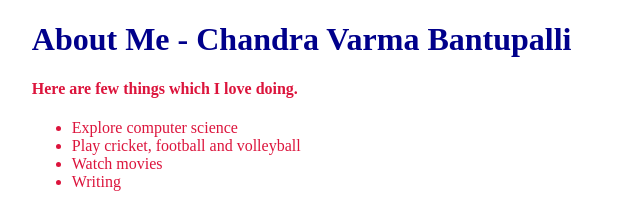
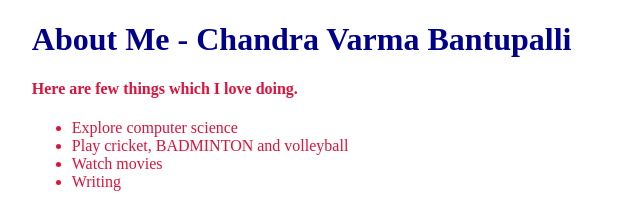
Before and after one commit to roddakumar/html-public, a plain HTML site: page index.html in a window 1280 px wide. Shown: the top 207 px of the page, 229-869 px from the left. Drawn offline with Linux system fonts and the light colour scheme.

Commit message:
another experimental change

```diff
--- a/index.html
+++ b/index.html
@@ -14,7 +14,7 @@
                 <h4>Here are few things which I love doing.</h4>
                 <ul>
                     <li>Explore computer science</li>
-                    <li>Play cricket, football and volleyball</li>
+                    <li>Play cricket, BADMINTON and volleyball</li>
                     <li>Watch movies</li>
                     <li>Writing</li>
                 </ul>
```
